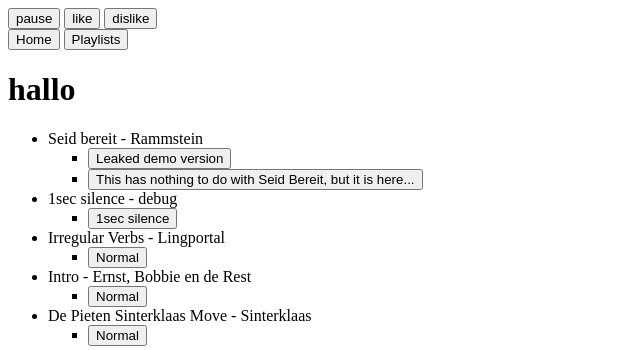
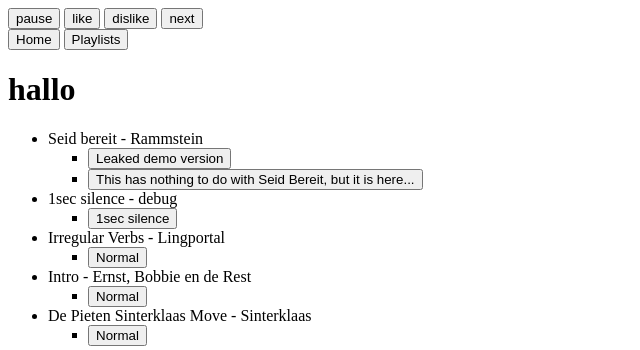
Before and after one commit to ceceayo/school-spotify-kloon, a Django app: page / in a window 1280 px wide. Shown: the top 350 px of the page, without its empty margins (0-640 px from the left). Run offline with Django 4.2, Linux system fonts and the light colour scheme; a user stored in the database is signed in; data comes from the database, SQL or seed files in the repository; both versions use the stored data as it was after the commit.

Commit message:
all nice!

```diff
--- a/site/spotifykloon/player/templates/main.html
+++ b/site/spotifykloon/player/templates/main.html
@@ -20,6 +20,7 @@
       <button onclick="toggle_playing()">pause</button>
         <button onclick="set_opinion(true); alert('liked')">like</button>
         <button onclick="set_opinion(false); alert('disliked')">dislike</button>
+        <button onclick="play_next();">next</button>
      </form>
     </span>
   </div>
```
Also changed, not shown: site/spotifykloon/db.sqlite3.
